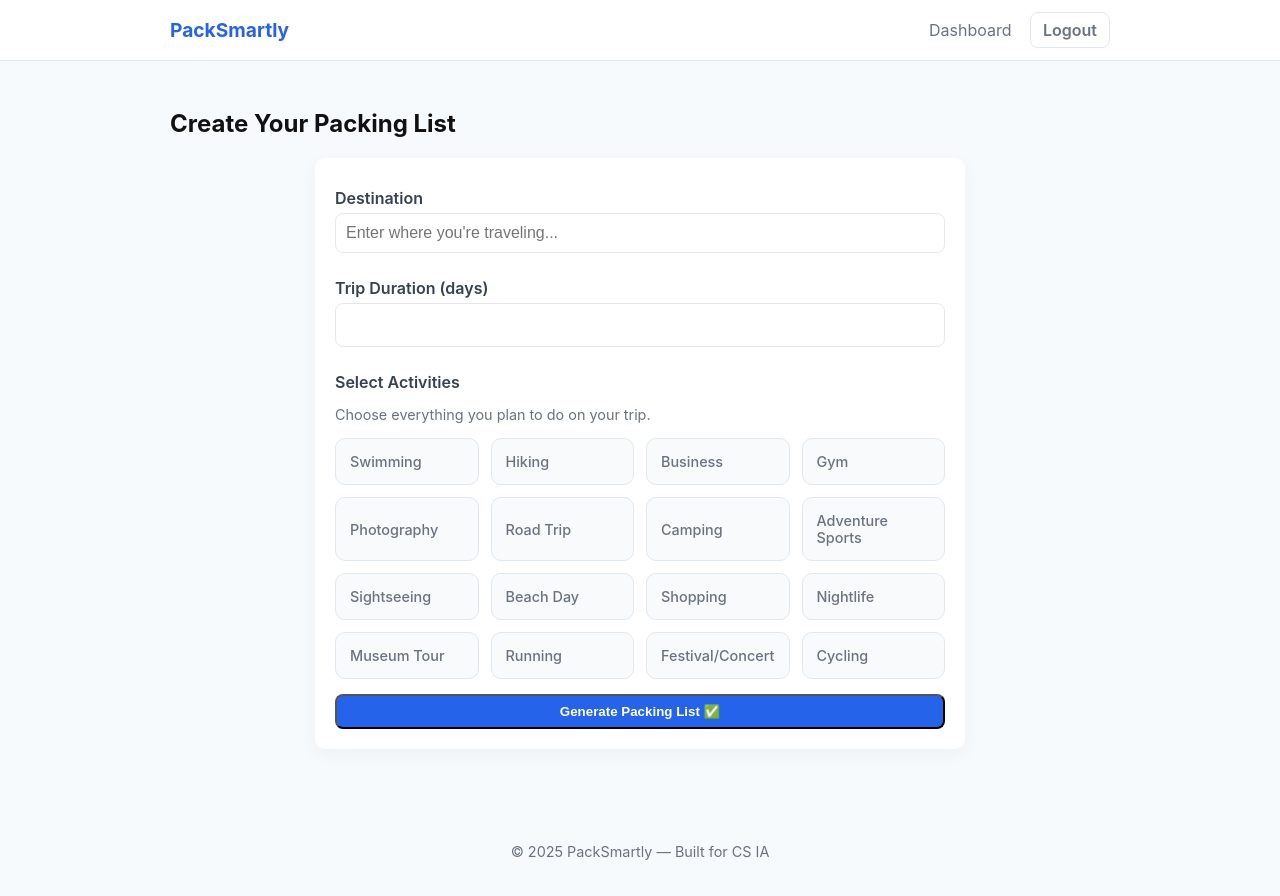
After one commit to sidhesh16dpga0247-stack/PackSmartly, a Flask app: page /create-list in a window 1280 px wide. The commit adds this page. Run offline with Flask 3, Linux system fonts and the light colour scheme; the visitor is signed in with stand-in values (Sample User, id 1); some libraries are stand-ins or nearby versions.

Commit message:
i have completed the application, implimented creating editing and downloading the packing list

```diff
--- a/app.py
+++ b/app.py
@@ -1,5 +1,6 @@
+import json
 # app.py
-from flask import Flask, render_template, request, redirect, url_for, session, flash, g
+from flask import Flask, render_template, request, redirect, url_for, session, flash, g, jsonify
 import sqlite3
 from werkzeug.security import generate_password_hash, check_password_hash
 from functools import wraps
@@ -33,6 +34,83 @@ def login_required(f):
             return redirect(url_for('login', next=request.path))
         return f(*args, **kwargs)
     return decorated_function
+
+def get_weather(destination):
+    """
+    Simple offline weather heuristics. This does NOT call an external API.
+    You can expand the city lists as needed for your IA.
+    """
+    if not destination:
+        return "normal"
+
+    dest = destination.strip().lower()
+    tropical = {"goa", "bali", "maldives", "bangkok", "phuket"}
+    cold = {"london", "toronto", "reykjavik", "oslo", "moscow"}
+
+    # check simple containment
+    for t in tropical:
+        if t in dest:
+            return "hot"
+    for c in cold:
+        if c in dest:
+            return "cold"
+    return "normal"
+
+def generate_packing_list(destination, duration, activities):
+    base_items = {
+        "Essentials": ["Phone", "Charger", "Wallet", "Passport", "Travel Tickets"],
+        "Clothing": ["Underwear", "Socks", "T-Shirts", "Pants", "Jacket"],
+        "Toiletries": ["Toothbrush", "Toothpaste", "Deodorant", "Soap"],
+    }
+
+    activity_items = {
+        "Swimming": ["Swimsuit", "Towel", "Flip-flops", "Waterproof Bag"],
+        "Hiking": ["Hiking Shoes", "Water Bottle", "Backpack", "Trail Snacks", "Rain Jacket"],
+        "Business": ["Formal Shirt", "Laptop", "Notebook", "Business Shoes", "Blazer"],
+        "Gym": ["Gym Clothes", "Shoes", "Protein Shaker", "Towel"],
+        "Photography": ["Camera", "Extra Batteries", "SD Cards", "Tripod"],
+        "Road Trip": ["Neck Pillow", "Snacks", "Sunglasses", "Car Charger"],
+        "Camping": ["Tent", "Sleeping Bag", "Flashlight", "Portable Stove"],
+        "Adventure Sports": ["Gloves", "Helmet", "Sportswear", "Energy Bars"],
+        "Sightseeing": ["Cap", "Sunscreen", "Comfortable Shoes", "Water Bottle"],
+        "Beach Day": ["Beach Towel", "Sunscreen", "Sandals", "Beach Bag"],
+        "Shopping": ["Reusable Bags", "Comfortable Shoes", "Wallet"],
+        "Nightlife": ["Smart Casual Clothes", "Perfume", "ID Card"],
+        "Museum Tour": ["Notebook", "Comfortable Shoes"],
+        "Running": ["Running Shoes", "Sportswear", "Sweatband"],
+        "Festival/Concert": ["Earplugs", "Portable Fan", "Power Bank"],
+        "Cycling": ["Cycling Shorts", "Helmet", "Water Bottle"]
+    }
+
+
+    # Start with a shallow copy of base items (we will mutate lists)
+    generated_list = {k: list(v) for k, v in base_items.items()}
+
+    # Add items based on activities
+    for activity in activities:
+        if activity in activity_items:
+            generated_list.setdefault("Activity Gear", [])
+            generated_list["Activity Gear"].extend(activity_items[activity])
+
+    # Add items based on number of days (simple rule)
+    try:
+        days = int(duration)
+        if days < 1:
+            days = 1
+    except Exception:
+        days = 1
+
+    generated_list["Clothing"].append(f"{days} pairs of socks")
+    generated_list["Clothing"].append(f"{days} sets of underwear")
+
+    # WEATHER-BASED RECOMMENDATIONS (simple offline logic)
+    weather = get_weather(destination)
+    if weather == "hot":
+        generated_list.setdefault("Weather Gear", []).extend(["Sunscreen", "Cap", "Reusable Water Bottle"])
+    elif weather == "cold":
+        generated_list.setdefault("Weather Gear", []).extend(["Gloves", "Scarf", "Thermal Layer"])
+
+    return generated_list
 
 # --- Routes ---
 @app.route('/')
@@ -101,7 +179,131 @@ def logout():
 @app.route('/dashboard')
 @login_required
 def dashboard():
-    return render_template('dashboard.html', username=session.get('username'))
+    db = get_db()
+    rows = db.execute("""
+        SELECT id, destination, duration, activities, items, created_at
+        FROM packing_lists
+        WHERE user_id = ?
+        ORDER BY created_at DESC
+    """, (session['user_id'],)).fetchall()
+
+    # Convert rows to Python dictionaries; parse JSON 'items' field
+    trips = []
+    for r in rows:
+        try:
+            items = json.loads(r['items'])
+        except Exception:
+            items = {}
+        activities = (r['activities'] or "").split(",") if r['activities'] else []
+        trips.append({
+            "id": r["id"],  # id is kept server-side; it will be embedded in JS data (not in any URL)
+            "destination": r["destination"],
+            "duration": r["duration"],
+            "activities": activities,
+            "items": items,
+            "created_at": r["created_at"]
+        })
+
+    # Pass trips as JSON to the template so client-side JS can manage editing/download without id in URL
+    trips_json = json.dumps(trips, default=str)  # default=str for datetime serialization safety
+
+    return render_template('dashboard.html', username=session['username'], trips=trips, trips_json=trips_json)
+
+@app.route('/create-list', methods=['GET', 'POST'])
+@login_required
+def create_list():
+    if request.method == 'POST':
+        destination = request.form.get('destination')
+        duration = request.form.get('duration') or "1"
+        activities = request.form.getlist('activities')
+
+        packing_items = generate_packing_list(destination, duration, activities)
+
+        db = get_db()
+        db.execute("""
+            INSERT INTO packing_lists (user_id, destination, duration, activities, items)
+            VALUES (?, ?, ?, ?, ?)
+        """, (
+            session['user_id'],
+            destination,
+            duration,
+            ",".join(activities),
+            json.dumps(packing_items)
+        ))
+        db.commit()
+
+        return redirect(url_for('dashboard'))
+
+    return render_template('create_list.html')
+
+# --- API endpoint: update a saved list (receives JSON payload, no id in URL) ---
+@app.route('/api/update-list', methods=['POST'])
+@login_required
+def api_update_list():
+    """
+    Expected JSON payload:
+    {
+        "id": <integer>,
+        "items": { "Category": ["item1", "item2", ...], ... },
+        "destination": "New Destination (optional)",
+        "duration": 3 (optional),
+        "activities": ["Swimming","Hiking"] (optional)
+    }
+    The id is supplied in the JSON body by client JS (not the URL).
+    """
+    payload = request.get_json(force=True, silent=True)
+    if not payload:
+        return jsonify({"success": False, "error": "Invalid JSON"}), 400
+
+    list_id = payload.get("id")
+    items = payload.get("items")
+    destination = payload.get("destination")
+    duration = payload.get("duration")
+    activities = payload.get("activities")
+
+    if not list_id or not items:
+        return jsonify({"success": False, "error": "Missing id or items"}), 400
+
+    db = get_db()
+    # Verify ownership before updating
+    row = db.execute("SELECT user_id FROM packing_lists WHERE id = ?", (list_id,)).fetchone()
+    if not row or row["user_id"] != session['user_id']:
+        return jsonify({"success": False, "error": "Not found or unauthorized"}), 403
+
+    # Prepare fields to update
+    fields = []
+    params = []
+
+    # items (JSON)
+    fields.append("items = ?")
+    params.append(json.dumps(items))
+
+    # optional fields
+    if destination is not None:
+        fields.append("destination = ?")
+        params.append(destination)
+    if duration is not None:
+        fields.append("duration = ?")
+        params.append(duration)
+    if activities is not None:
+        if isinstance(activities, list):
+            activities_db = ",".join(activities)
+        else:
+            activities_db = str(activities)
+        fields.append("activities = ?")
+        params.append(activities_db)
+
+    params.append(list_id)
+
+    sql = f"UPDATE packing_lists SET {', '.join(fields)} WHERE id = ?"
+    db.execute(sql, tuple(params))
+    db.commit()
+
+    return jsonify({"success": True})
+
+# NOTE: The route view-list/<int:list_id> has been intentionally removed.
+# Client-side JavaScript will use the embedded TRIPS_DATA to display and edit lists,
+# and will call /api/update-list to save changes. This keeps ids out of visible URLs.
 
 # Run
 if __name__ == '__main__':
--- a/static/style.css
+++ b/static/style.css
@@ -40,3 +40,109 @@ input[type="text"],input[type="email"],input[type="password"]{padding:10px;borde
 .flash.danger{background:#fff1f2;color:#7f1d1d}
 
 .site-footer{padding:16px 0;color:var(--muted);text-align:center;font-size:0.9rem;margin-top:30px}
+
+/* ✅ MODAL STYLING ADDED BELOW */
+
+.modal {
+  position: fixed;
+  left: 0;
+  top: 0;
+  width: 100%;
+  height: 100%;
+  background: rgba(0,0,0,0.5);
+  display: none; /* Hidden until JS opens it */
+  align-items: center;
+  justify-content: center;
+  padding: 20px;
+  z-index: 9999;
+}
+
+.modal-content {
+  background: white;
+  padding: 25px;
+  width: 500px;
+  max-height: 90vh;
+  overflow-y: auto;
+  border-radius: 10px;
+  position: relative;
+  animation: fadein 0.2s ease-in-out;
+}
+
+.close {
+  position: absolute;
+  top: 10px;
+  right: 15px;
+  cursor: pointer;
+  font-size: 22px;
+  color: #444;
+}
+
+.close:hover {
+  color: var(--danger);
+}
+
+/* Nice fade-in animation */
+@keyframes fadein {
+  from { opacity: 0; transform: scale(0.95); }
+  to { opacity: 1; transform: scale(1); }
+}
+
+/* Create List Page Enhancements */
+
+.create-list-card {
+  max-width: 650px;
+  margin: 0 auto;
+}
+
+.form-label {
+  font-size: 1rem;
+  margin-top: 10px;
+  margin-bottom: 5px;
+  display: block;
+  font-weight: 600;
+  color: #374151;
+}
+
+.form-input {
+  padding: 12px;
+  border-radius: 8px;
+  border: 1px solid #e5e7eb;
+  width: 100%;
+  margin-bottom: 15px;
+  font-size: 1rem;
+}
+
+.activity-grid {
+  display: grid;
+  grid-template-columns: repeat(auto-fit, minmax(140px, 1fr));
+  gap: 12px;
+  margin: 15px 0;
+}
+
+.activity-card {
+  background: #f8fafc;
+  border: 1px solid #e2e8f0;
+  padding: 14px;
+  border-radius: 10px;
+  cursor: pointer;
+  display: flex;
+  align-items: center;
+  transition: 0.2s;
+  font-weight: 500;
+}
+
+.activity-card input {
+  display: none;
+}
+
+.activity-card:hover {
+  background: #eff6ff;
+  border-color: var(--accent);
+}
+
+/* selected visual */
+.activity-card input:checked + span,
+.activity-card input:checked ~ span {
+  color: var(--accent);
+  font-weight: 700;
+}
--- a/templates/base.html
+++ b/templates/base.html
@@ -43,5 +43,7 @@
   </footer>
 
   <script src="{{ url_for('static', filename='script.js') }}"></script>
+  <script src="https://cdnjs.cloudflare.com/ajax/libs/jspdf/2.5.1/jspdf.umd.min.js"></script>
+
 </body>
 </html>
--- /dev/null
+++ b/templates/create_list.html
@@ -0,0 +1,46 @@
+{% extends 'base.html' %}
+{% block title %}Create Packing List{% endblock %}
+
+{% block content %}
+<h2>Create Your Packing List</h2>
+
+<div class="card create-list-card">
+
+  <form method="POST">
+
+    <!-- DESTINATION -->
+    <label class="form-label">Destination</label>
+    <input type="text" name="destination" class="form-input" placeholder="Enter where you're traveling..." required>
+
+    <!-- DURATION -->
+    <label class="form-label">Trip Duration (days)</label>
+    <input type="number" name="duration" class="form-input" min="1" required>
+
+    <!-- ACTIVITIES -->
+    <label class="form-label">Select Activities</label>
+
+    <p class="muted small">Choose everything you plan to do on your trip.</p>
+
+    <div class="activity-grid">
+
+      <!-- Each is a checkbox styled as a selectable card -->
+      {% for activity in [
+        'Swimming', 'Hiking', 'Business', 'Gym',
+        'Photography', 'Road Trip', 'Camping', 'Adventure Sports',
+        'Sightseeing', 'Beach Day', 'Shopping', 'Nightlife',
+        'Museum Tour', 'Running', 'Festival/Concert', 'Cycling'
+      ] %}
+      <label class="activity-card">
+        <input type="checkbox" name="activities" value="{{ activity }}">
+        <span>{{ activity }}</span>
+      </label>
+      {% endfor %}
+
+    </div>
+
+    <button class="btn full" type="submit">Generate Packing List ✅</button>
+
+  </form>
+</div>
+
+{% endblock %}
```
Also changed, not shown: create_db.py (+20 -3 lines), static/dashboard.js (added, +227 -0 lines), templates/dashboard.html (+37 -4 lines), templates/packing_result.html (added, +24 -0 lines).
